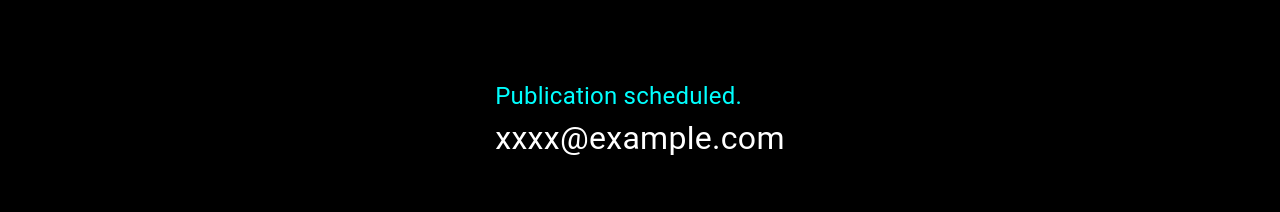
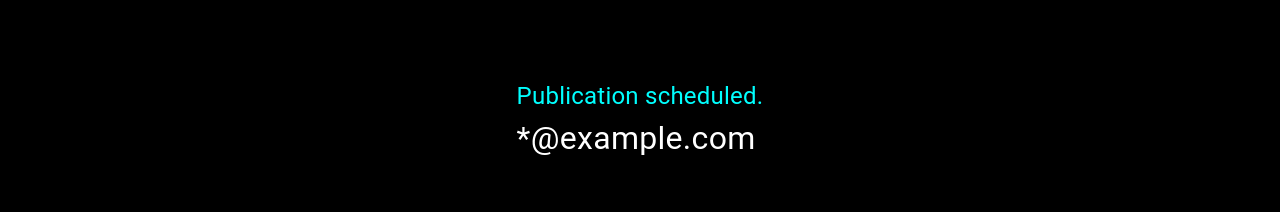
Before and after one commit to aoiacai/my_portfolio, a Next.js app: page / in a window 1280 px wide. Shown: the part 1654-1866 px from the top of the page. Built offline with nearby package versions, Linux system fonts and the light colour scheme.

Commit message:
Update Contact.tsx

```diff
--- a/app/components/Contact.tsx
+++ b/app/components/Contact.tsx
@@ -11,7 +11,7 @@ const Contact: React.FC = () => {
                 <div className='text_and_icon'>
                     <div style={{ display: 'block' }}>
                         <Typography style={{ fontSize: '3vmin', color: 'cyan' }}>Publication scheduled.</Typography>
-                        <Typography style={{ fontSize: '4vmin' }}>xxxx@example.com</Typography>
+                        <Typography style={{ fontSize: '4vmin' }}>*@example.com</Typography>
                     </div>
                 </div>
             </div>
```
